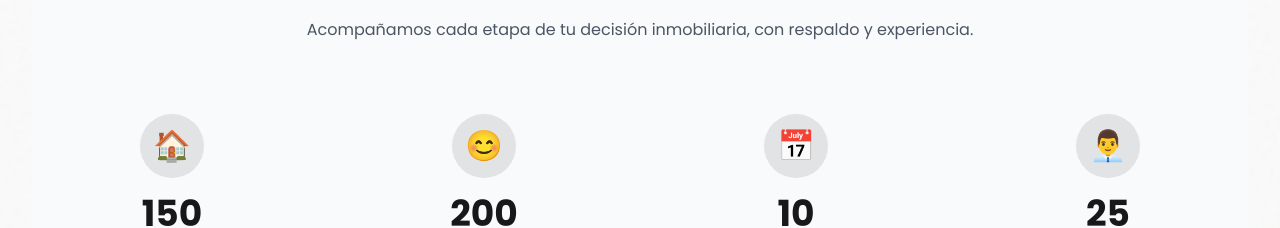
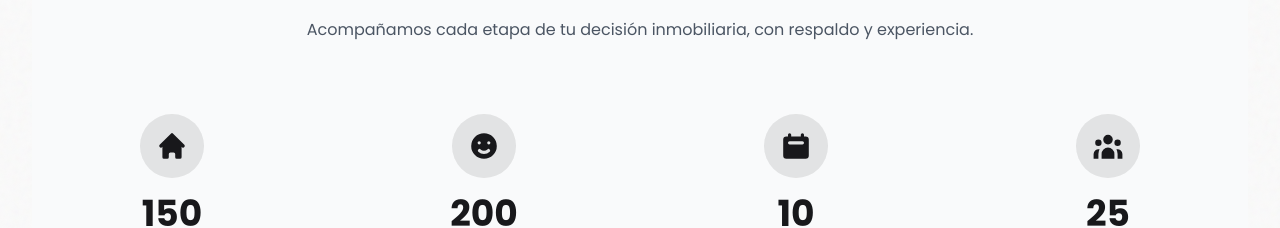
Before and after one commit to ReservacionDirecta/tuagente.pe, a React (Vite) app: page / in a window 1280 px wide. Shown: the part 1950-2178 px from the top of the page. Built offline with nearby package versions, Linux system fonts and the light colour scheme; no server answers.

Commit message:
feat: add ServicesSection with animated StatsCounter component to home page

```diff
--- a/src/components/home/ServicesSection.jsx
+++ b/src/components/home/ServicesSection.jsx
@@ -2,13 +2,14 @@ import React from 'react';
 import Container from '../layout/Container';
 import Section from '../layout/Section';
 import StatsCounter from './StatsCounter';
+import { HiHome, HiEmojiHappy, HiCalendar, HiUserGroup } from 'react-icons/hi';
 
 const ServicesSection = () => {
   const stats = [
-    { icon: '🏠', target: 150, label: 'PROPIEDADES' },
-    { icon: '😊', target: 200, label: 'CLIENTES FELICES' },
-    { icon: '📅', target: 10, label: 'AÑOS EXPERIENCIA' },
-    { icon: '👨‍💼', target: 25, label: 'AGENTES EXPERTOS' },
+    { icon: HiHome, target: 150, label: 'PROPIEDADES' },
+    { icon: HiEmojiHappy, target: 200, label: 'CLIENTES FELICES' },
+    { icon: HiCalendar, target: 10, label: 'AÑOS EXPERIENCIA' },
+    { icon: HiUserGroup, target: 25, label: 'AGENTES EXPERTOS' },
   ];
 
   return (
--- a/src/components/home/StatsCounter.jsx
+++ b/src/components/home/StatsCounter.jsx
@@ -1,7 +1,7 @@
 import React, { useState, useEffect, useRef } from 'react';
 import { motion, useInView } from 'framer-motion';
 
-const StatsCounter = ({ icon, target, label }) => {
+const StatsCounter = ({ icon: Icon, target, label }) => {
   const [count, setCount] = useState(0);
   const ref = useRef(null);
   const isInView = useInView(ref, { once: true });
@@ -27,6 +27,8 @@ const StatsCounter = ({ icon, target, label }) => {
     }
   }, [isInView, target]);
 
+  const IconComponent = typeof Icon === 'function' ? Icon : null;
+
   return (
     <motion.div
       ref={ref}
@@ -35,8 +37,8 @@ const StatsCounter = ({ icon, target, label }) => {
       transition={{ duration: 0.5 }}
       className="text-center p-6"
     >
-      <div className="w-16 h-16 bg-primary bg-opacity-10 rounded-full flex items-center justify-center mx-auto mb-4">
-        <span className="text-3xl">{icon}</span>
+      <div className="w-16 h-16 bg-primary/10 rounded-full flex items-center justify-center mx-auto mb-4 text-primary">
+        {IconComponent ? <IconComponent className="w-8 h-8" /> : <span className="text-3xl">{Icon}</span>}
       </div>
 
       <motion.span
```
